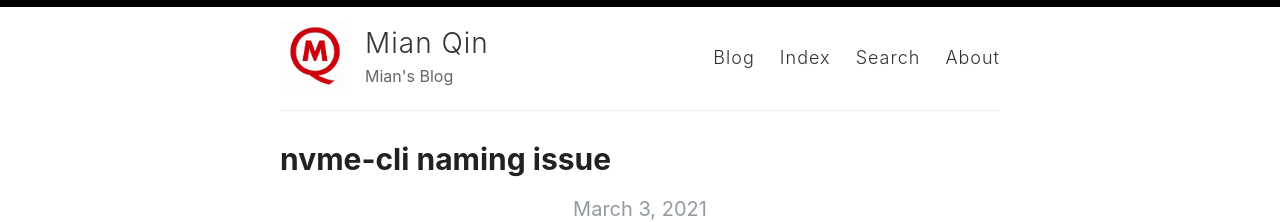
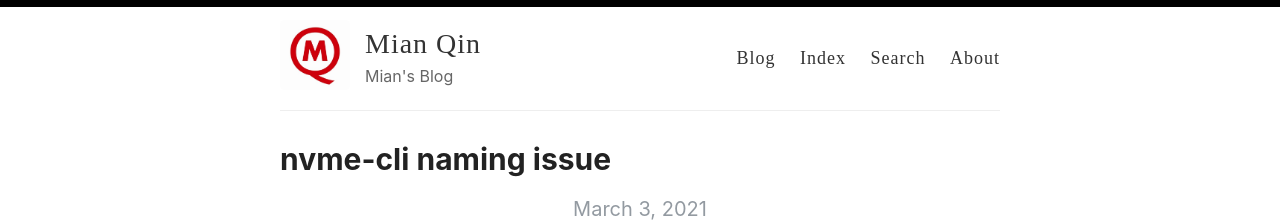
Before and after one commit to celery1124/celery1124.github.io, a Jekyll site: the page built from index.html, in a window 1280 px wide. Shown: the top 222 px of the page. Built offline with Jekyll 4.4.1, drawn with Linux system fonts in a browser that asks for light colours; the list of posts is cut into pages by our own code.

Commit message:
minor font style changes

```diff
--- a/_config.yml
+++ b/_config.yml
@@ -19,7 +19,7 @@
 # List of links in the navigation bar
 navbar-links:
   Home: ""
-  Index: "CloudCategories"
+  Archive: "CloudCategories"
   Search: "search"
   About Me: "about"
 
--- a/_sass/_variables.scss
+++ b/_sass/_variables.scss
@@ -21,6 +21,7 @@
 $helvetica: Helvetica, Arial, sans-serif;
 $helveticaNeue: "Helvetica Neue", Helvetica, Arial, sans-serif;
 $georgia: Georgia, serif;
+$times: "Times New Roman", sans-serif;
 
 // Mobile breakpoints
 @mixin mobile {
--- a/style.scss
+++ b/style.scss
@@ -288,7 +288,7 @@
   margin: 0;
   color: $darkGray;
   cursor: pointer;
-  font-family: $base-font-family;
+  font-family: $times;
   font-weight: 300;
   font-size: 28px;
   letter-spacing: 1px;
@@ -307,7 +307,7 @@
 nav {
   float: right;
   margin-top: 23px; // @TODO: Vertically middle align
-  font-family: $base-font-family;
+  font-family: $times;
   font-size: 18px;
 
   @include mobile {
```
